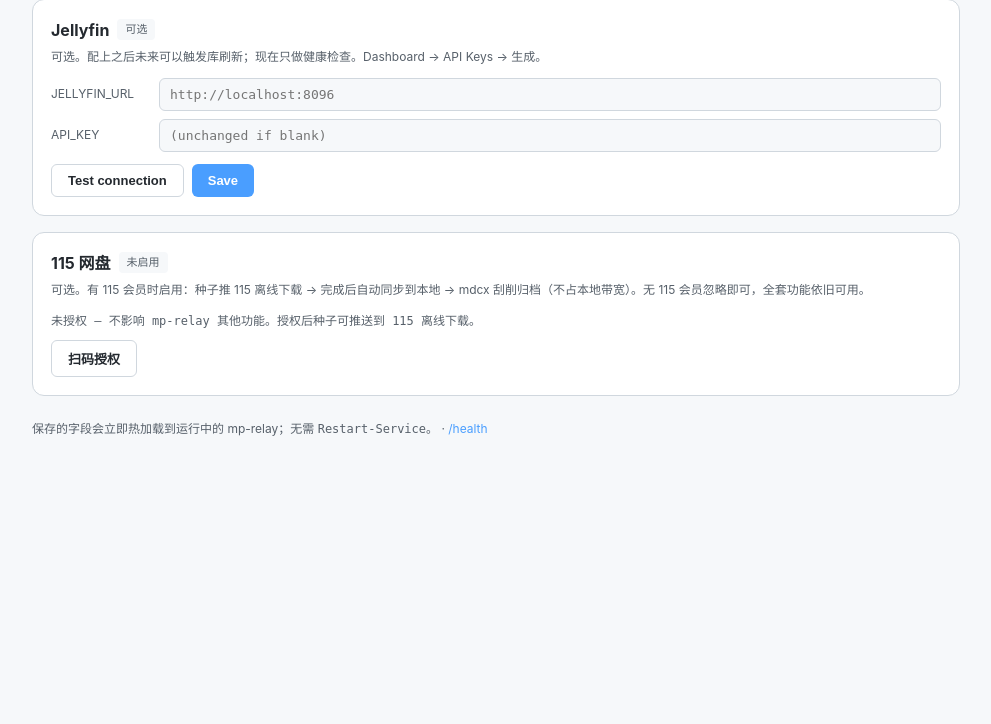
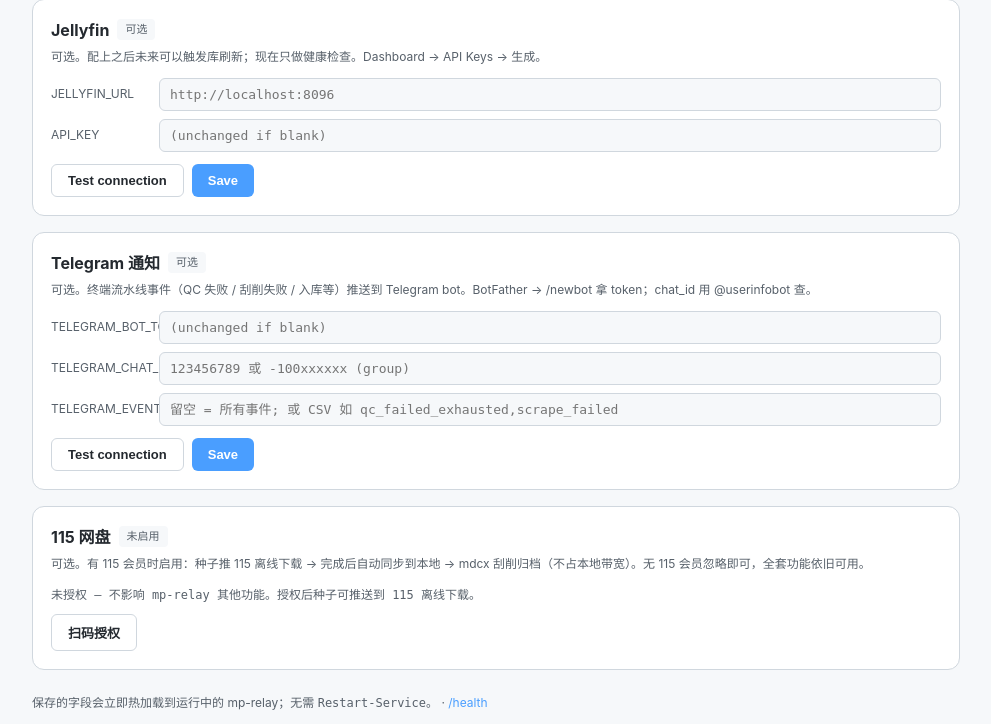
Before and after one commit to naughtyGitCat/mp-relay, a FastAPI app: page /setup in a window 1280 px wide. Shown: the part 1610-2334 px from the top of the page, without its empty margins (144-1135 px from the left). Before the commit the page ends 2046 px from the top, so only its background shows below. Run offline with FastAPI, Linux system fonts and the light colour scheme; data that the repository does not hold is empty.

Commit message:
feat(setup): make Telegram bot token/chat_id/event_filter editable from /setup page

```diff
--- a/app/main.py
+++ b/app/main.py
@@ -285,6 +285,48 @@ async def api_setup_jellyfin_save(url: str = Form(""), api_key: str = Form("")):
     setup_wizard.write_env_keys(updates)
     setup_wizard.apply_settings_in_place(updates)
     return {"ok": True, "applied": {"JELLYFIN_URL": final_url, "JELLYFIN_API_KEY": "***"}}
+
+
+@app.post("/api/setup/telegram/test")
+async def api_setup_telegram_test(
+    bot_token: str = Form(""), chat_id: str = Form(""), event_filter: str = Form(""),
+):
+    """Probe Telegram bot creds. event_filter not validated (free-text CSV)."""
+    return await setup_wizard.probe_telegram(
+        _or_current(bot_token, settings.telegram_bot_token),
+        _or_current(chat_id, settings.telegram_chat_id),
+    )
+
+
+@app.post("/api/setup/telegram/save")
+async def api_setup_telegram_save(
+    bot_token: str = Form(""), chat_id: str = Form(""), event_filter: str = Form(""),
+):
+    """Test-then-persist Telegram creds + event filter.
+
+    ``event_filter`` is accepted verbatim (incl. empty = send all events) —
+    no probe, since it's a free-text CSV of event names known only to
+    ``notify.py``'s caller. Bot token + chat_id are persisted only after
+    token validates via getMe.
+    """
+    final_token  = _or_current(bot_token, settings.telegram_bot_token)
+    final_chat   = _or_current(chat_id, settings.telegram_chat_id)
+    final_filter = event_filter.strip()  # empty allowed (= send all)
+    probe = await setup_wizard.probe_telegram(final_token, final_chat)
+    if not probe["ok"]:
+        raise HTTPException(422, probe["error"])
+    updates = {
+        "TELEGRAM_BOT_TOKEN":    final_token,
+        "TELEGRAM_CHAT_ID":      final_chat,
+        "TELEGRAM_EVENT_FILTER": final_filter,
+    }
+    setup_wizard.write_env_keys(updates)
+    setup_wizard.apply_settings_in_place(updates)
+    return {"ok": True, "applied": {
+        "TELEGRAM_BOT_TOKEN":    "***",
+        "TELEGRAM_CHAT_ID":      final_chat,
+        "TELEGRAM_EVENT_FILTER": final_filter or "(empty = all events)",
+    }}
 
 
 @app.post("/api/setup/configure")
--- a/app/setup_wizard.py
+++ b/app/setup_wizard.py
@@ -463,6 +463,44 @@ async def probe_jellyfin(url: str, api_key: str) -> dict:
     return {"ok": False, "error": f"unexpected HTTP {r.status_code}: {r.text[:200]}"}
 
 
+async def probe_telegram(bot_token: str, chat_id: str) -> dict:
+    """Validate a Telegram bot token via ``GET /bot{token}/getMe``.
+
+    Returns ``{ok, error, bot_username, bot_name}`` on success. We can't
+    cheaply validate ``chat_id`` (the only way is to send a real message,
+    which is intrusive — even ``getChat`` requires the bot to have been
+    explicitly added to the chat first), so it's accepted as-is and
+    verified at first real notification. Token validity is the only
+    pre-save check.
+    """
+    if not bot_token:
+        return {"ok": False, "error": "Bot token is required (BotFather → /newbot)"}
+    url = f"https://api.telegram.org/bot{bot_token}/getMe"
+    try:
+        async with httpx.AsyncClient(timeout=_PROBE_TIMEOUT_SEC) as c:
+            r = await c.get(url)
+    except httpx.HTTPError as e:
+        return {"ok": False, "error": f"HTTP error: {e}"}
+    if r.status_code == 401:
+        return {"ok": False, "error": "bot token rejected (401) — token wrong or revoked"}
+    if r.status_code == 404:
+        return {"ok": False, "error": "bot not found (404) — token wrong"}
+    if r.status_code != 200:
+        return {"ok": False, "error": f"unexpected HTTP {r.status_code}: {r.text[:200]}"}
+    try:
+        data = r.json()
+    except Exception as e:
+        return {"ok": False, "error": f"200 but body wasn't JSON: {e}"}
+    if not data.get("ok"):
+        return {"ok": False, "error": f"getMe returned ok=false: {data}"}
+    info = data.get("result", {}) or {}
+    return {
+        "ok": True, "error": None,
+        "bot_username": info.get("username"),
+        "bot_name": info.get("first_name"),
+    }
+
+
 # ---------------------------------------------------------------------------
 # Background install
 # ---------------------------------------------------------------------------
--- a/templates/setup.html
+++ b/templates/setup.html
@@ -235,6 +235,32 @@
     <button id="jf-save">Save</button>
   </div>
   <div class="feedback" id="jf-feedback"></div>
+</div>
+
+<!-- ============================================================
+     Telegram — optional notifications channel
+     ============================================================ -->
+<div class="card" id="card-tg">
+  <h3>Telegram 通知 <span class="badge" id="tg-badge">可选</span></h3>
+  <p class="desc">可选。终端流水线事件（QC 失败 / 刮削失败 / 入库等）推送到 Telegram bot。BotFather → /newbot 拿 token；chat_id 用 @userinfobot 查。</p>
+
+  <div class="field">
+    <label for="tg-token">TELEGRAM_BOT_TOKEN</label>
+    <input type="password" id="tg-token" placeholder="(unchanged if blank)" autocomplete="new-password">
+  </div>
+  <div class="field">
+    <label for="tg-chat">TELEGRAM_CHAT_ID</label>
+    <input type="text" id="tg-chat" placeholder="123456789 或 -100xxxxxx (group)" autocomplete="off">
+  </div>
+  <div class="field">
+    <label for="tg-filter">TELEGRAM_EVENT_FILTER</label>
+    <input type="text" id="tg-filter" placeholder="留空 = 所有事件; 或 CSV 如 qc_failed_exhausted,scrape_failed" autocomplete="off">
+  </div>
+  <div class="actions">
+    <button id="tg-test" class="secondary">Test connection</button>
+    <button id="tg-save">Save</button>
+  </div>
+  <div class="feedback" id="tg-feedback"></div>
 </div>
 
 <!-- ============================================================
@@ -476,6 +502,16 @@ bindCard({
   feedbackId: 'jf-feedback',
 });
 
+// Telegram
+bindCard({
+  name: 'tg',
+  fieldIds: { bot_token: 'tg-token', chat_id: 'tg-chat', event_filter: 'tg-filter' },
+  testUrl: '/api/setup/telegram/test',
+  saveUrl: '/api/setup/telegram/save',
+  badgeId: 'tg-badge',
+  feedbackId: 'tg-feedback',
+});
+
 // -------- mdcx-config-set — render whitelist + per-field save --------
 function _readonlyOk(key, value, expected) {
   // download_files uses a substring-glob pattern (e.g. "*poster*thumb*"); the
```
